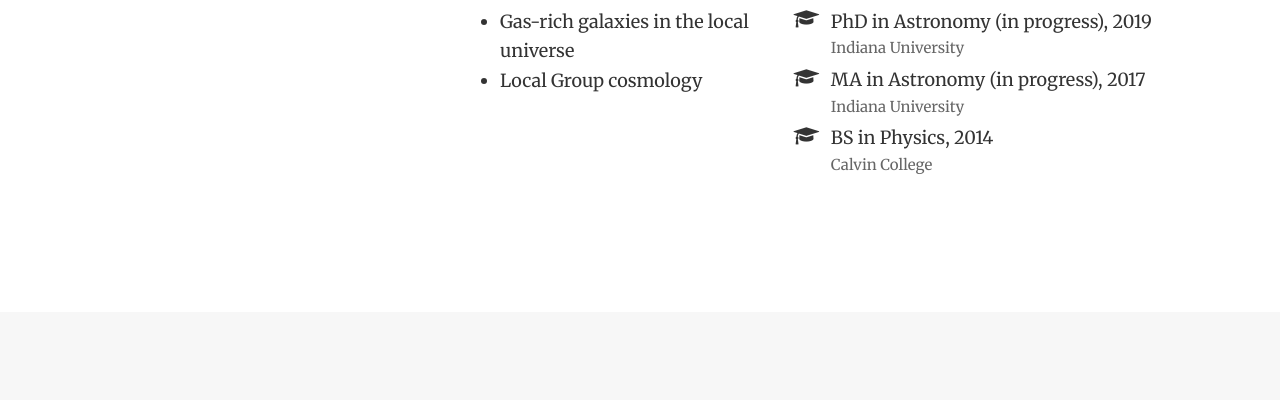
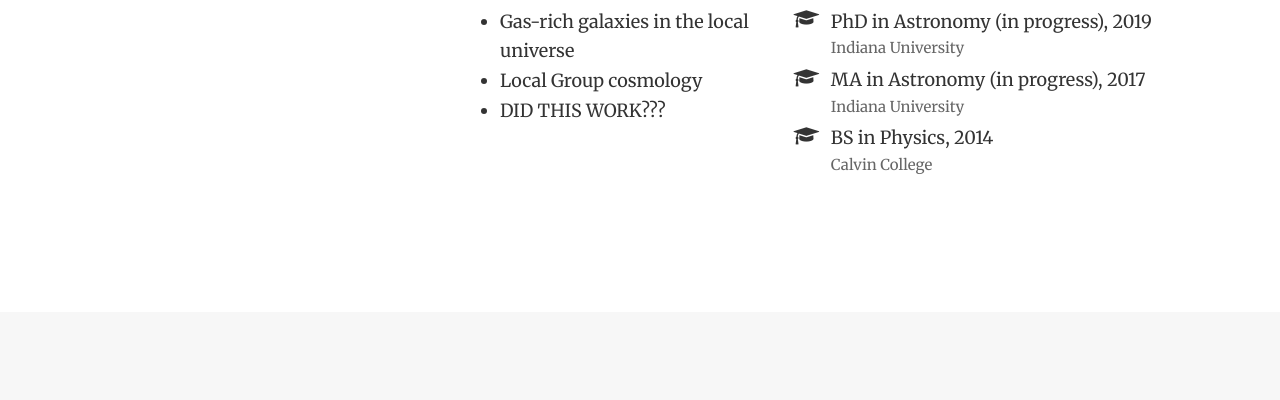
Before and after one commit to hjpagel/hjpagel.github.io, a plain HTML site: page index.html in a window 1280 px wide. Shown: the part 814-1214 px from the top of the page. Drawn offline with nearby package versions, Linux system fonts and the light colour scheme.

Commit message:
test update

```diff
--- a/index.html
+++ b/index.html
@@ -242,6 +242,8 @@ fiction, and doing pretty much anything outdoors.</p>
           <li>Gas-rich galaxies in the local universe</li>
 
           <li>Local Group cosmology</li>
+
+          <li>DID THIS WORK???</li>
 
         </ul>
       </div>
```
